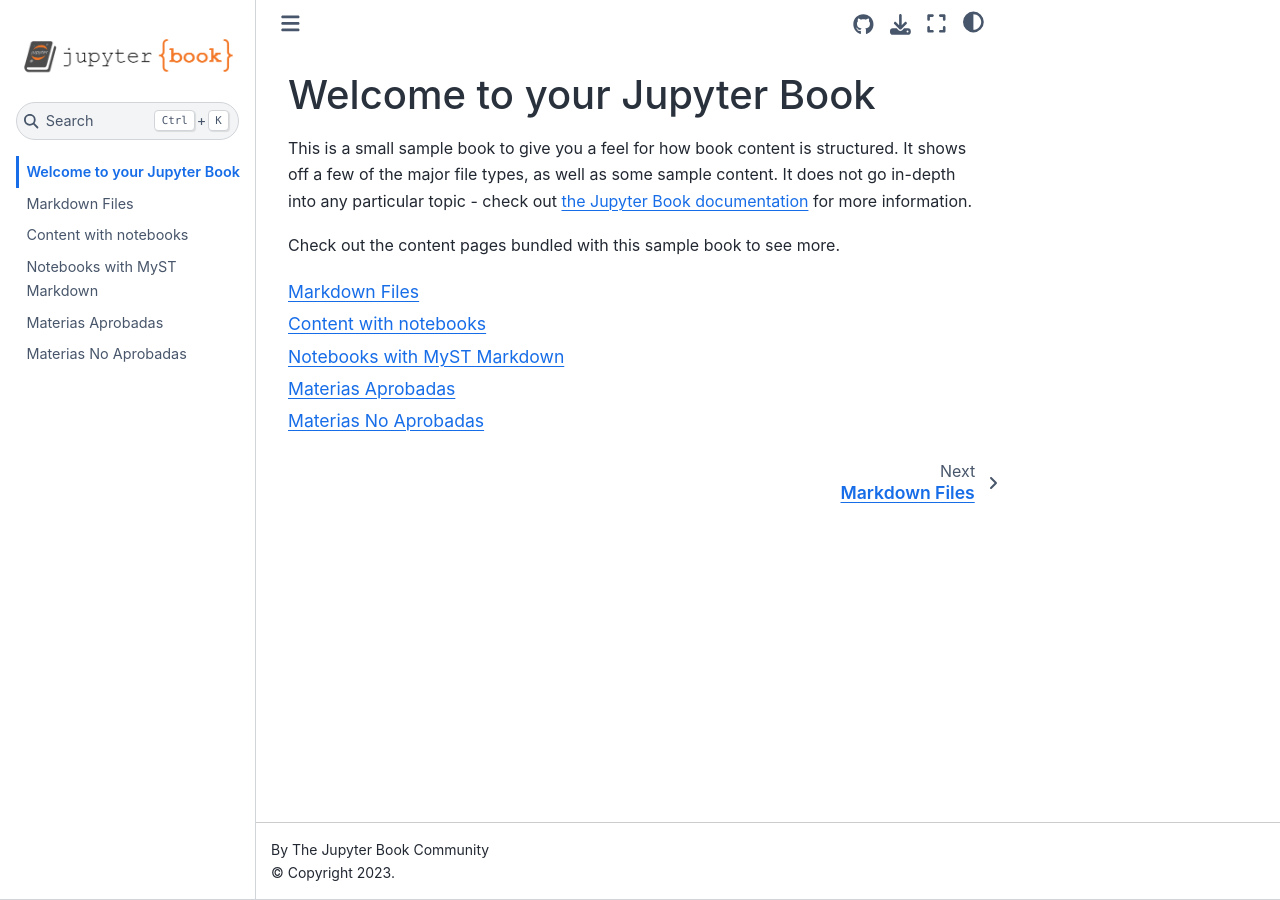
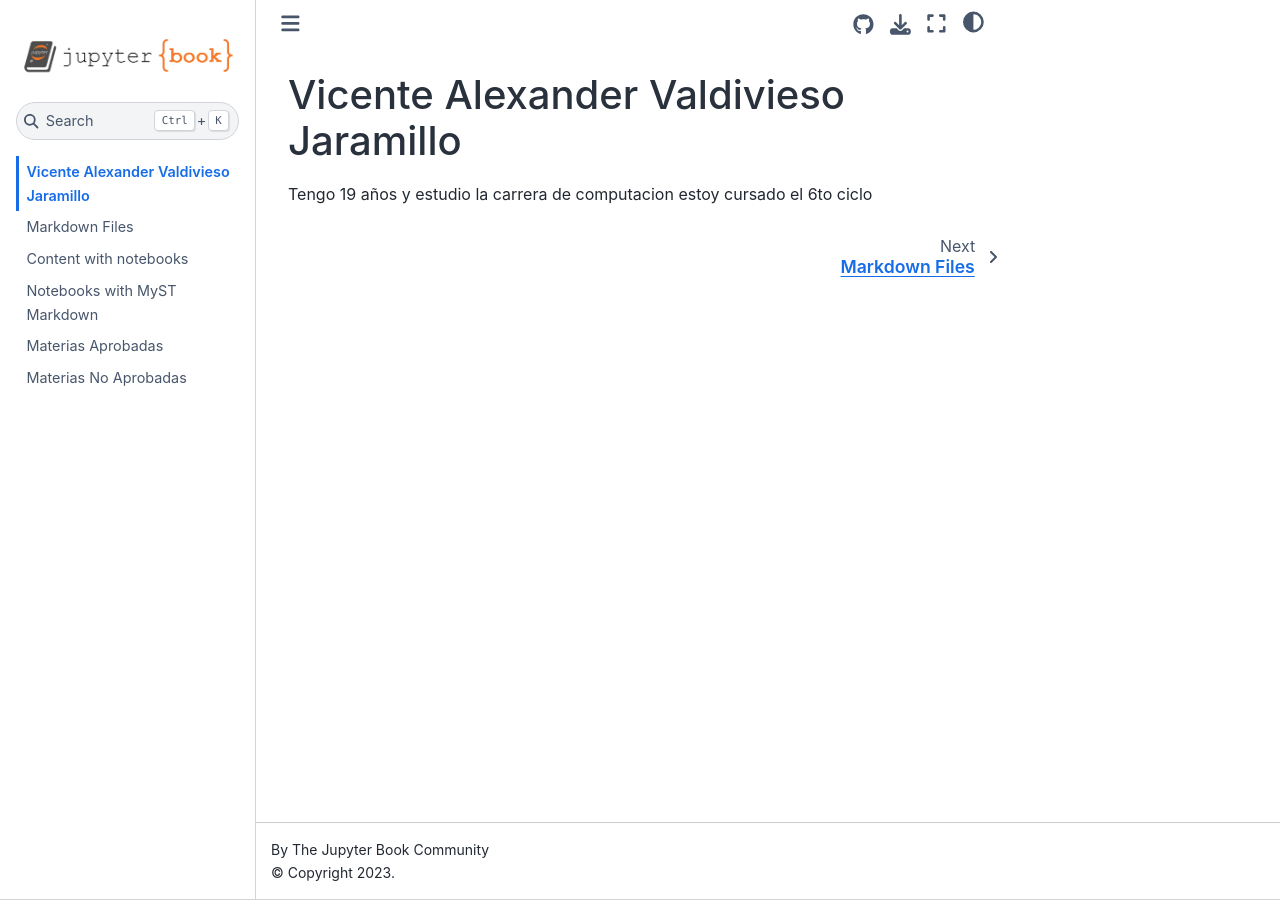
Before and after one commit to Vicentevv/PW-Semana01, a Jupyter Book: the page built from intro.md, in a window 1280 px wide. Built offline with Jupyter Book 1.0.4 settings and Sphinx 7.4.7 and the Sphinx Book theme 1.1.4, drawn with Linux system fonts in a browser that asks for light colours.

Commit message:
Update intro.md

````diff
--- a/intro.md
+++ b/intro.md
@@ -1,11 +1,3 @@
-# Welcome to your Jupyter Book
+# Vicente Alexander Valdivieso Jaramillo
 
-This is a small sample book to give you a feel for how book content is
-structured.
-It shows off a few of the major file types, as well as some sample content.
-It does not go in-depth into any particular topic - check out [the Jupyter Book documentation](https://jupyterbook.org) for more information.
-
-Check out the content pages bundled with this sample book to see more.
-
-```{tableofcontents}
-```
+Tengo 19 años y estudio la carrera de computacion estoy cursado el 6to ciclo
````
